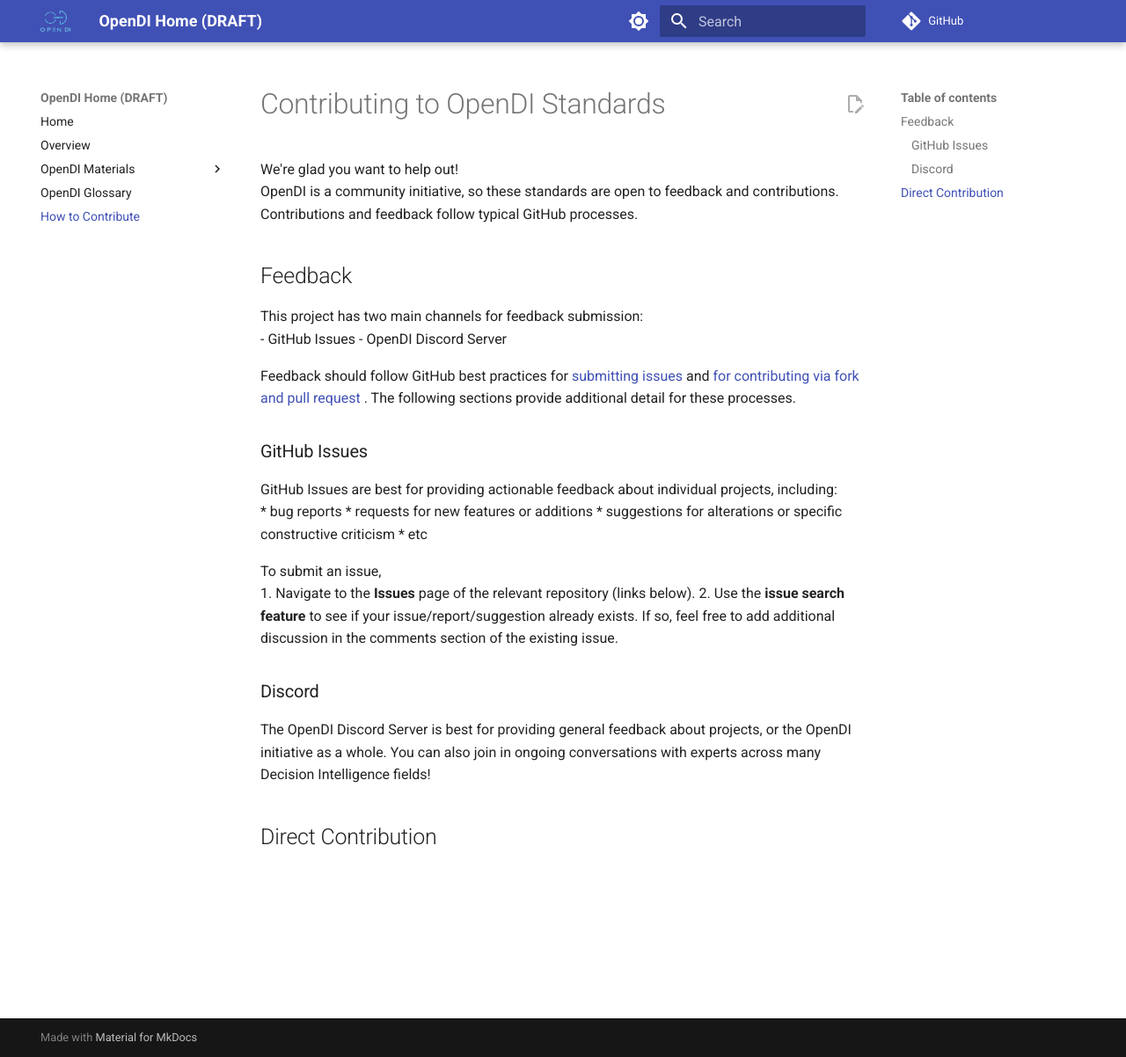
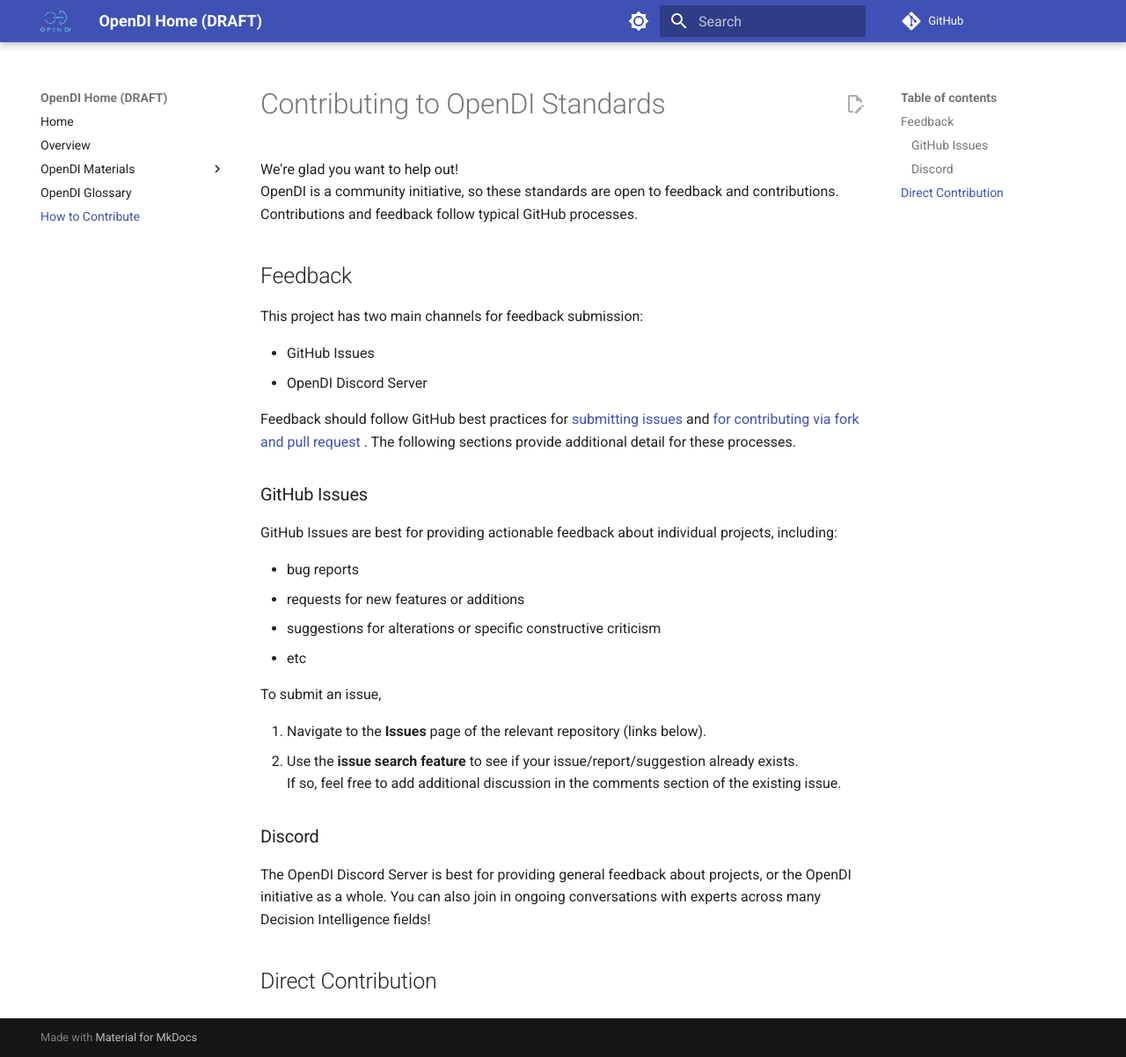
Before and after one commit to IAmKelDev/draft-opendi-home, an MkDocs documentation site: the page built from docs/How To Contribute.md, in a window 1280 px wide and 1202 px high. Shown: the whole window at 88% size. Built offline with MkDocs 1.6.1 and Material for MkDocs 9.7.7, drawn with Linux system fonts in a browser that asks for light colours; comment, search, counter and statistics services are not loaded.

Commit message:
Fixed lists in contribution draft
Had to search for info about python markdown, since material for mkdocs uses that instead of other markdown.
It's a little bit more picky.

```diff
--- a/docs/How To Contribute.md
+++ b/docs/How To Contribute.md
@@ -6,6 +6,7 @@ OpenDI is a community initiative, so these standards are open to feedback and co
 ## Feedback
 
 This project has two main channels for feedback submission:
+
 - GitHub Issues
 - OpenDI Discord Server
 
@@ -13,14 +14,17 @@ Feedback should follow GitHub best practices for [submitting issues](https://doc
 
 ### GitHub Issues
 GitHub Issues are best for providing actionable feedback about individual projects, including:
-* bug reports
-* requests for new features or additions
-* suggestions for alterations or specific constructive criticism
-* etc
+
+- bug reports
+- requests for new features or additions
+- suggestions for alterations or specific constructive criticism
+- etc
 
 To submit an issue,
+
 1. Navigate to the **Issues** page of the relevant repository (links below).
-2. Use the **issue search feature** to see if your issue/report/suggestion already exists. If so, feel free to add additional discussion in the comments section of the existing issue.
+2. Use the **issue search feature** to see if your issue/report/suggestion already exists.
+    If so, feel free to add additional discussion in the comments section of the existing issue.
 
 ### Discord
 The OpenDI Discord Server is best for providing general feedback about projects, or the OpenDI initiative as a whole. You can also join in ongoing conversations with experts across many Decision Intelligence fields!
```
